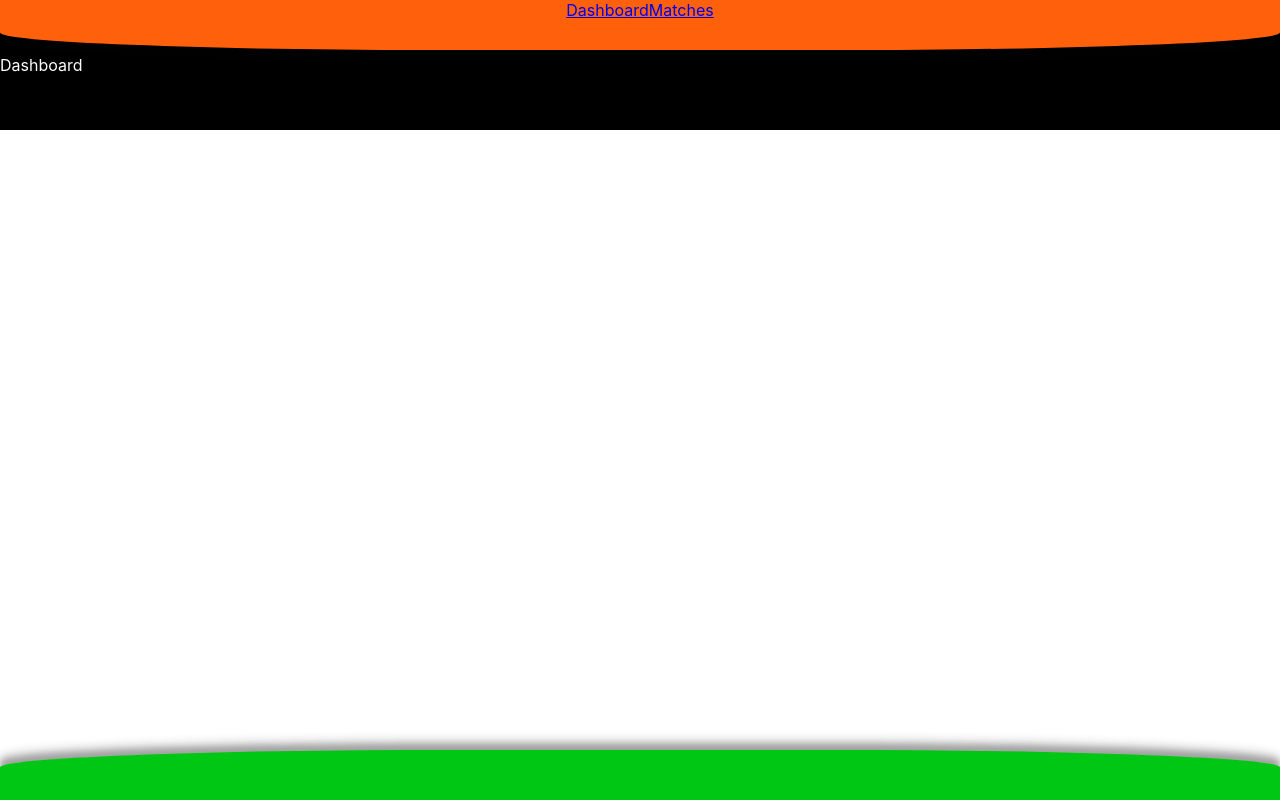
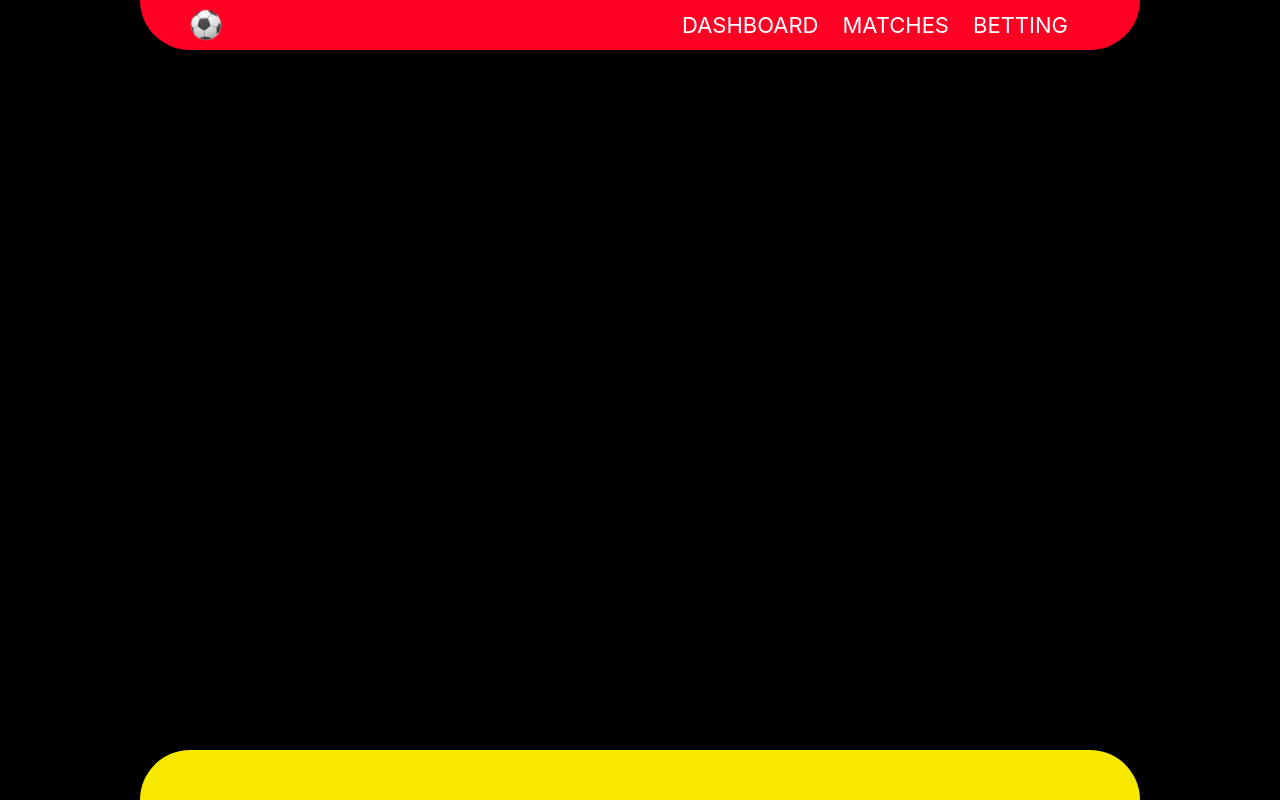
Before and after one commit to ClockworkOrange605/superlive, a React (Create React App) app in the folder web/: page / in a window 1280 px wide. Built offline with nearby package versions, Linux system fonts and the light colour scheme.

Commit message:
layout update

```diff
--- a/web/public/index.html
+++ b/web/public/index.html
@@ -2,7 +2,10 @@
 <html lang="en">
   <head>
     <meta charset="utf-8" />
-    <link rel="icon" href="%PUBLIC_URL%/favicon.ico" />
+    <link rel="icon" href="%PUBLIC_URL%/logo.png" />
+    <link rel="preconnect" href="https://fonts.googleapis.com">
+    <link rel="preconnect" href="https://fonts.gstatic.com" crossorigin>
+    <link href="https://fonts.googleapis.com/css2?family=Roboto&display=swap" rel="stylesheet">
     <meta name="viewport" content="width=device-width, initial-scale=1" />
     <meta name="theme-color" content="#000000" />
     <meta
--- a/web/src/App.css
+++ b/web/src/App.css
@@ -1,46 +1,67 @@
+* {
+  margin: 0;
+  padding: 0;
+  box-sizing: border-box;
+}
+
+html {
+  height: 100%;
+  font-family: Roboto;
+  background-color: black;
+}
+
 .App {
-  text-align: center;
   display: grid;
+  background-color: black;
+  max-width: 1000px;
+  min-height: 100vh;
+  margin: 0 auto;
+  grid-template-rows: 50px 1fr 50px;
   overflow: hidden;
-  height: auto;
-  max-height: 100%;
-  grid-template-columns: minmax(300px, 10%), minmax(500px, 80%), minmax(300px, 10%);
-  grid-template-rows: minmax(100px, 10%), minmax(500px, 80%), minmax(200px, 10%);
 }
 
 .Header {
-  position: fixed;
-  width: 100%;
-  background-color: #ff600b;
-  grid-column: 1 / 4;
-  grid-row: 1;
-  min-height: 50px;
-  z-index: 999;
-  border-bottom-left-radius: 35%;
-  border-bottom-right-radius: 35%;
-  box-shadow: 0 10px 20px rgba(14, 8, 8, 0.19), 0 6px 6px rgba(0,0,0,0.23);
+  display: flex;
+  background-color: #FF0025;
+  justify-content: space-between;
+  align-items: center;
+  border-radius: 0px 0px 75px 75px;
+  padding: 0 50px;
+}
+
+.Header .Logo {
+  width: 32px;
+  height: 32px;
+}
+
+.Header nav {
+  display: flex;
+  flex-direction: row;
+  justify-content: space-around;
+  flex-basis: 430px;
+  padding: 0 10px;
+}
+
+.Header nav a {
+  font-size: 22px;
+  color: white;
+  text-decoration: none;
+  text-transform: uppercase;
 }
 
 .Footer {
-  position: fixed;
-  bottom: 0;
-  width: 100%;
-  background-color: #00c713;
-  grid-column: 1 / 4;
-  grid-row: 3;
-  min-height: 50px;
-  border-top-left-radius: 35%;
-  border-top-right-radius: 35%;
-  box-shadow: 0 -10px 10px rgb(14 8 8 / 19%), 0 -6px 6px rgb(0 0 0 / 23%);
+  background-color: #F8E800;
+  border-radius: 75px 75px 0px 0px;
 }
 
 .Content {
-  display: flex;
-  padding: 55px 0;
-  grid-column: 1 / 4;
-  grid-row: 2;
+  display: grid;
   background-color: black;
-  color: white;
+  /*grid-template: 100vh / repeat(2, 1fr);*/
+  grid-template-columns: repeat(2, 1fr);
+  /*grid-template-rows: 1fr;*/
+  max-height: 80vh;
+  overflow-y: auto;
 }
 
 @media (prefers-reduced-motion: no-preference) {
--- a/web/src/App.js
+++ b/web/src/App.js
@@ -1,6 +1,7 @@
 import { BrowserRouter as Router, Link, Route } from 'react-router-dom'
 
 import './App.css';
+import logo from './logo.png';
 
 import Dashboard from './Components/Dashboard.js'
 import Matches from './Components/Matches.js'
@@ -10,8 +11,12 @@ function App() {
     <div className="App">
       <Router>
         <header className="Header">
+        <img className="Logo" src={logo} />
+          <nav>
             <Link to="/">Dashboard</Link>
             <Link to="/matches/">Matches</Link>
+            <Link to="/betting/">Betting</Link>
+          </nav>
         </header>
 
         <Route exact path="/" component={Dashboard} />
```
Also changed, not shown: web/public/logo.png (added), web/src/logo.png (added).
